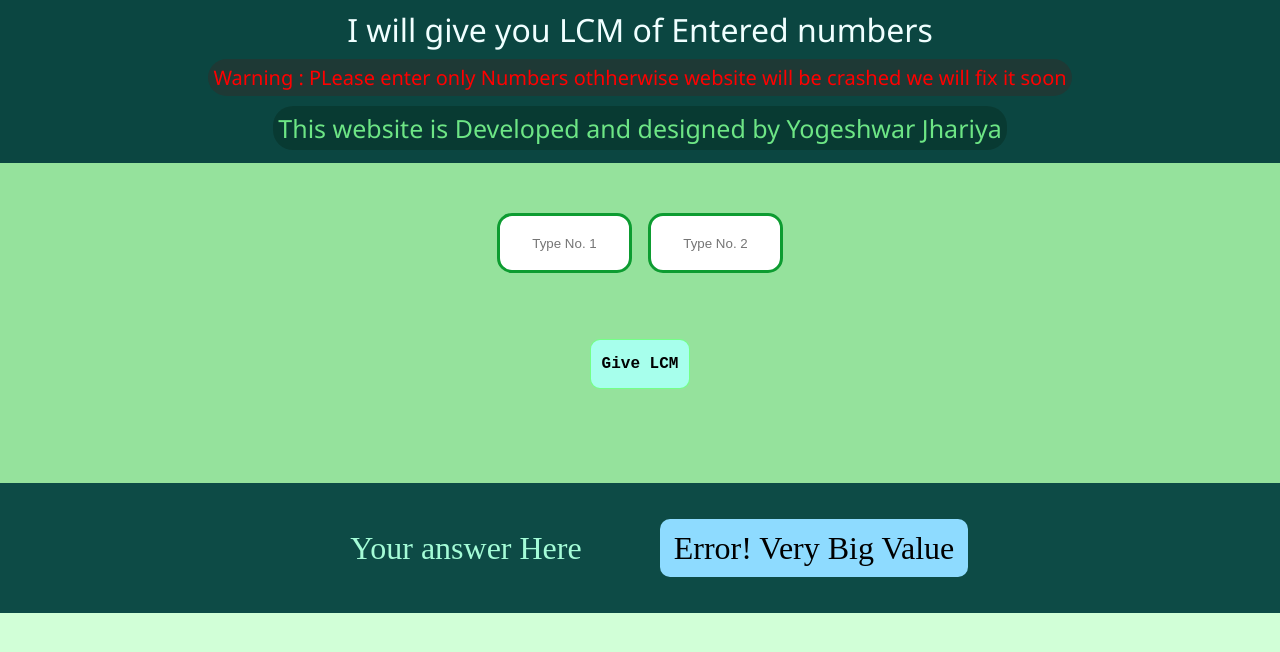
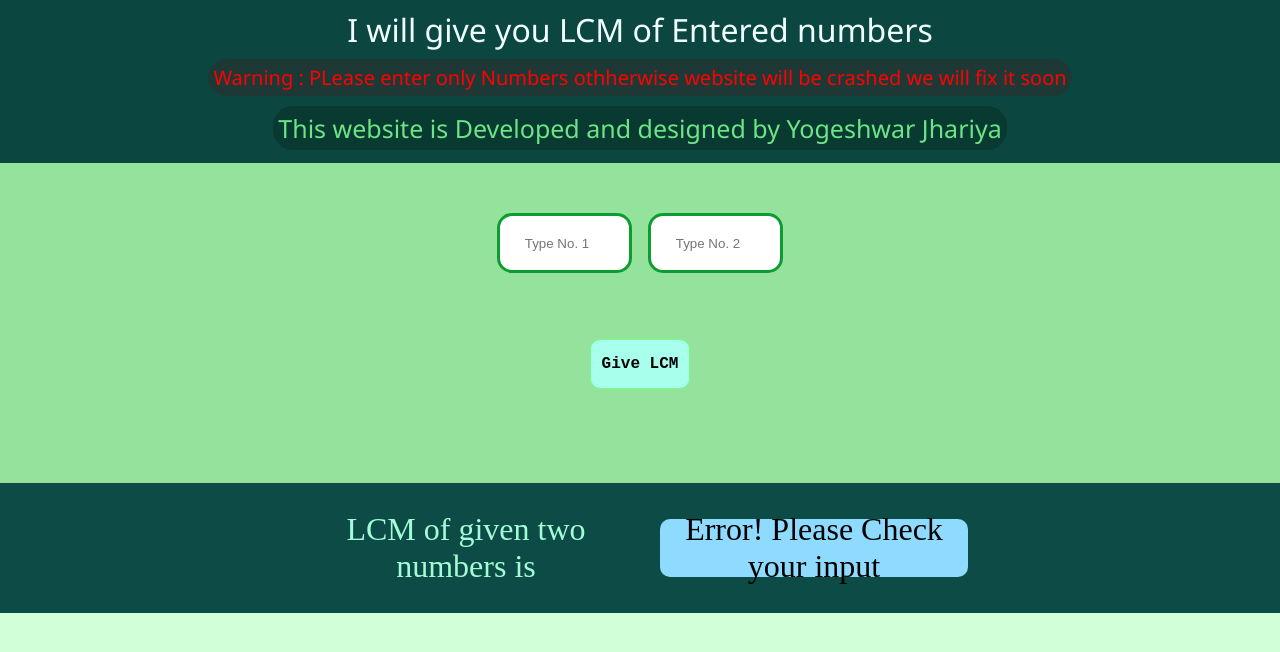
Before and after one commit to Yogeshwar05/yogeshwar-lcm.github.io, a plain HTML site: page index.html in a window 1280 px wide. Both pictures are taken after a click on the button "Give LCM". Drawn offline with Linux system fonts and the light colour scheme.

Commit message:
BugFix-Number

```diff
--- a/index.html
+++ b/index.html
@@ -6,7 +6,6 @@
     <meta http-equiv="X-UA-Compatible" content="IE=edge">
     <meta name="viewport" content="width=device-width, initial-scale=1.0">
     <title>LCM web | Yogeshwar</title>
-    <link rel="stylesheet" href="style.css">
 </head>
 <style>
     * {
@@ -155,15 +154,15 @@
         </div>
         <div class="lcm-input">
             <textarea name="textarea" id="" classs="inp" cols="30" rows="10"></textarea> -->
-            <input type="text" class="inp" id="card1" placeholder="Type No. 1">
-            <input type="text" class="inp" id="card2" placeholder="Type No. 2">
+            <input type="number" class="inp" id="card1" placeholder="Type No. 1">
+            <input type="number" class="inp" id="card2" placeholder="Type No. 2">
         </div>
     </div>
     <div class="btn">
         <button id="addBtn">Give LCM</button>
     </div>
     <div class="ans-conatiner">
-        <div class="ans-statement">Your answer Here</div>
+        <div class="ans-statement">LCM of given two numbers is</div>
         <div class="lcm-ans" id="ans"></div>
     </div>
 </body>
--- a/index.js
+++ b/index.js
@@ -9,8 +9,8 @@ document.getElementById(`addBtn`).addEventListener(`click`, function (e) {
     let x = (a > b) ? a : b;
     if (typeof (a) == `number` && typeof (b) == `number`) {
         while (true) {
-            if (x > 10000) {
-                document.getElementById('ans').innerText = `Error! Very Big Value`;
+            if (x > 100000) {
+                document.getElementById('ans').innerText = `Error! Please Check your input`;
                 break;
             }
             else if (x % a == 0 && x % b == 0) {
```
